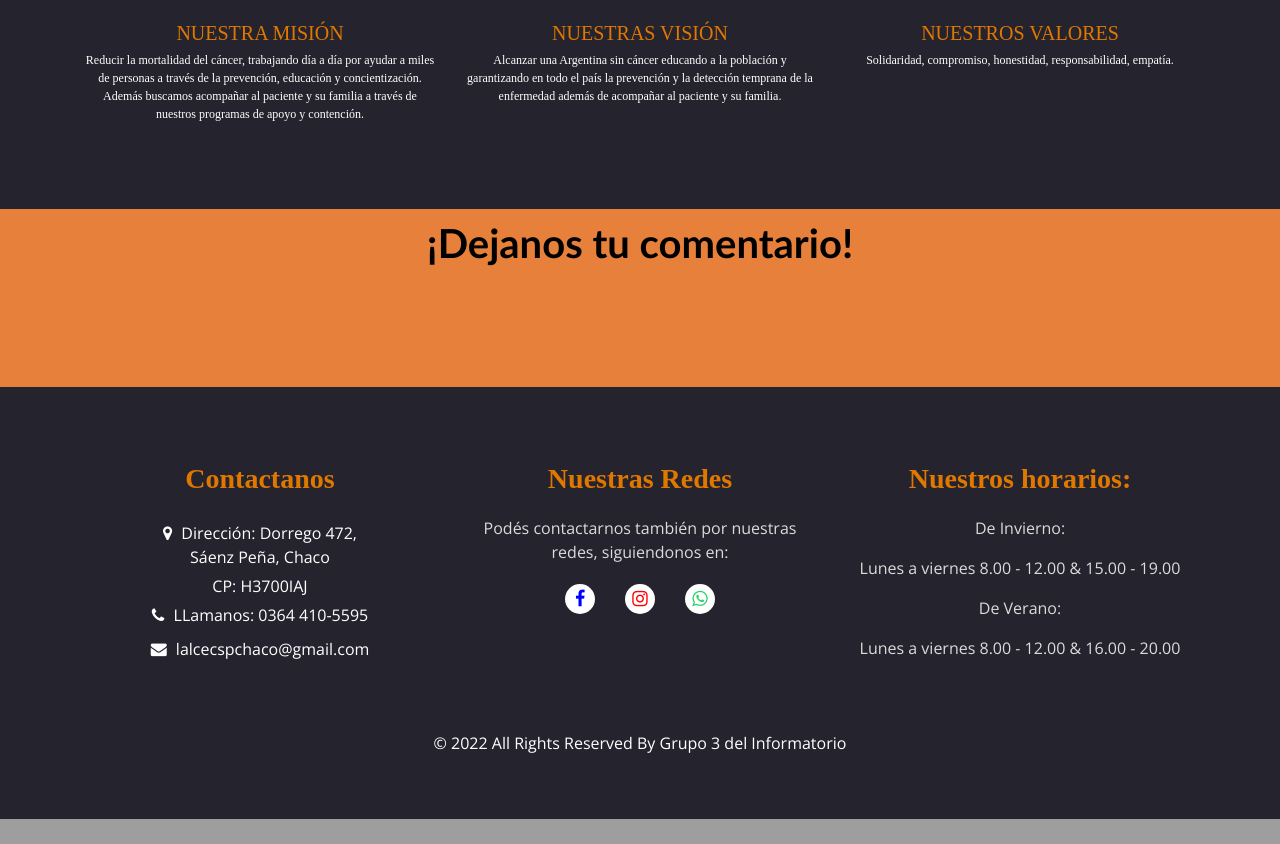
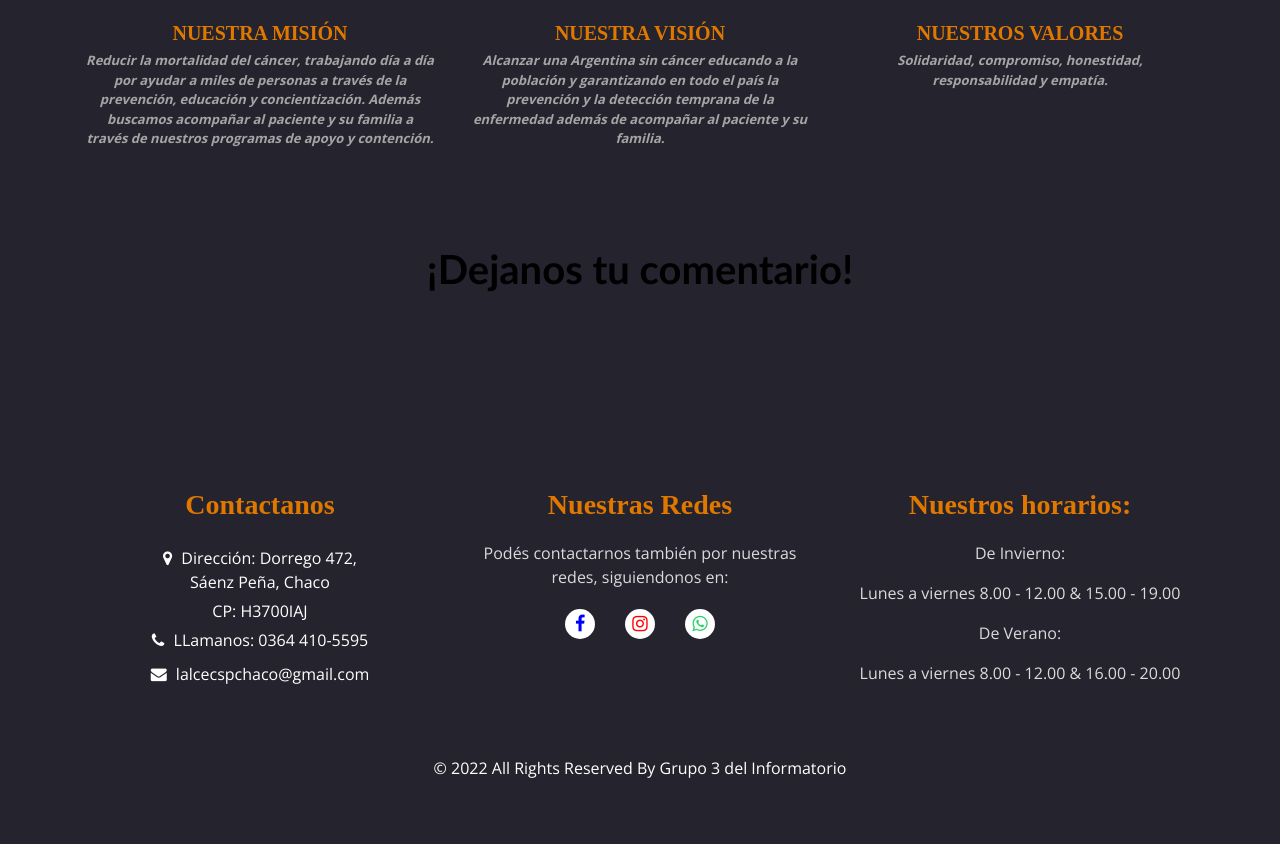
Before and after one commit to santiagonrod/Info22Equipo3, a Django app: page / in a window 1280 px wide. Shown: the part 976-1820 px from the top of the page. Before the commit the page ends 1795 px from the top, so only its background shows below. Run offline with Django 4.2, Linux system fonts and the light colour scheme; parts of the project's set-up code (start-up, migrations or seed data) failed here and were passed over; some libraries are stand-ins or nearby versions.

Commit message:
cambios de estilo, a mi no me impactan pero quiero probarlos

```diff
--- a/source/static/css/style.css
+++ b/source/static/css/style.css
@@ -2,7 +2,7 @@
 body {
   font-family: "Open Sans", sans-serif;
   color: #0c0c0c;
-  background-color:rgb(231, 128, 59);
+  background-color:#24232e;
   overflow-x: hidden;
 }
 
@@ -611,7 +611,7 @@ a:focus {
 }
 
 .food_section .btn-box a:hover {
-  background-color: #e69c00;
+  background-color: #24232e;
 }
 
 .about_section {
@@ -649,7 +649,7 @@ a:focus {
 .about_section .detail-box a {
   display: inline-block;
   padding: 10px 45px;
-  background-color: #ffbe33;
+  background-color: #24232e;
   color: #ffffff;
   border-radius: 45px;
   -webkit-transition: all 0.3s;
@@ -659,7 +659,7 @@ a:focus {
 }
 
 .about_section .detail-box a:hover {
-  background-color: #e69c00;
+  background-color: #24232e;
 }
 
 .book_section {
@@ -770,7 +770,7 @@ a:focus {
 
 .client_section .box .img-box img {
   border-radius: 100%;
-  border: 5px solid #ffbe33;
+  border: 5px solid #24232e;
   position: relative;
 }
 
@@ -781,7 +781,7 @@ a:focus {
   top: 0;
   width: 20px;
   height: 20px;
-  background-color: #ffbe33;
+  background-color: #24232e;
   -webkit-transform: rotate(45deg) translateX(-50%);
           transform: rotate(45deg) translateX(-50%);
 }
@@ -820,7 +820,7 @@ a:focus {
 .client_section .owl-carousel .owl-nav .owl-next {
   width: 45px;
   height: 45px;
-  background-color: #ffbe33;
+  background-color: #494948;
   color: #ffffff;
   outline: none;
   bottom: 0px;
@@ -843,7 +843,7 @@ a:focus {
   border: none;
   height: 50px;
   padding-left: 25px;
-  background-color: transparent;
+  background-color:#24232e;
   border: 1px solid #ccc;
   outline: none;
   color: #000000;
@@ -886,7 +886,7 @@ a:focus {
   text-transform: uppercase;
   display: inline-block;
   padding: 10px 55px;
-  background-color: #ffbe33;
+  background-color: #24232e;
   color: #ffffff;
   border-radius: 0px;
   -webkit-transition: all 0.3s;
@@ -895,7 +895,7 @@ a:focus {
 }
 
 .contact_section .form_container button:hover {
-  background-color: #e69c00;
+  background-color: #24232e;
 }
 
 /* footer section*/
--- a/source/templates/mision.html
+++ b/source/templates/mision.html
@@ -18,10 +18,10 @@
 		 						<div data-testid="linkElement" class="xQ_iF">
 									<img src="https://static.wixstatic.com/media/d06361_d72a9dfc559b41989d4afc6fb8fc3efa~mv2.jpg/v1/fill/w_85,h_85,al_c,q_80,usm_0.66_1.00_0.01,enc_auto/1mision.jpg" fetchpriority="high" style="width: 100px; height: 100px; object-fit: cover;"></br>
 									</img></br>
-										<h1 style="font-size:20px; line-height:1em; text-align:center; color:rgb(224, 120, 0); font-family:'Rockwell">NUESTRA MISIÓN
+										<h1 style="font-size:20px; line-height:1em; text-align:center; color:rgb(224, 120, 0); font-family:Rockwell"><b>NUESTRA MISIÓN</b>
 										</h1>
-											<p style="font-size:12px; text-align:center;color:white; font-family:'Rockwell">
-												Reducir la mortalidad del cáncer, trabajando día a día por ayudar a miles de personas a través de la prevención, educación y concientización. Además buscamos acompañar al paciente y su familia a través de nuestros programas de apoyo y contención.
+										<p style= 'font-size:13px; text-align:center; color:rgb(165, 165, 165); font-family: Modern No.20 '>
+												<b><i>Reducir la mortalidad del cáncer, trabajando día a día por ayudar a miles de personas a través de la prevención, educación y concientización. Además buscamos acompañar al paciente y su familia a través de nuestros programas de apoyo y contención.</i></b>
 											</p>
 								</div>
 		 					</div>
@@ -37,10 +37,10 @@
 		 						<div data-testid="linkElement" class="xQ_iF">
 									<img src="https://static.wixstatic.com/media/d06361_859911276d8d43f389f03918c846d469~mv2.jpg/v1/fill/w_88,h_88,al_c,q_80,usm_0.66_1.00_0.01,enc_auto/2vision.jpg" fetchpriority="high" style="width: 100px; height: 100px; object-fit: cover;"></br>
 									</img></br>
-										<h1 style="font-size:20px; line-height:1em; text-align:center; color:rgb(224, 120, 0); font-family:'Rockwell">NUESTRAS VISIÓN
+										<h1 style="font-size:20px; line-height:1em; text-align:center; color:rgb(224, 120, 0); font-family:'Rockwell"> <b>NUESTRA VISIÓN</b>
 										</h1>
-											<p style="font-size:12px; text-align:center;color:white; font-family:'Rockwell">
-												Alcanzar una Argentina sin cáncer educando a la población y garantizando en todo el país la prevención y la detección temprana de la enfermedad además de acompañar al paciente y su familia.
+											<p style="font-size:13px; text-align:center; color: rgb(165, 165, 165); font-family: Modern No.20">
+												<b><i>Alcanzar una Argentina sin cáncer educando a la población y garantizando en todo el país la prevención y la detección temprana de la enfermedad además de acompañar al paciente y su familia.</i></b>
 											</p>
 								</div>
 		 					</div>
@@ -56,10 +56,10 @@
 		 						<div data-testid="linkElement" class="xQ_iF">
 									<img src="https://static.wixstatic.com/media/d06361_d26ecf4c235d422bb0344510f2befbbb~mv2.jpg/v1/fill/w_88,h_88,al_c,q_80,usm_0.66_1.00_0.01,enc_auto/3valores.jpg" fetchpriority="high" style="width: 100px; height: 100px; object-fit: cover;"></br>
 									</img></br>
-										<h1 style="font-size:20px; line-height:1em; text-align:center; color:rgb(224, 120, 0); font-family:'Rockwell">NUESTROS VALORES
+										<h1 style="font-size:20px; line-height:1em; text-align:center; color:rgb(224, 120, 0); font-family:Rockwell"><b>NUESTROS VALORES</b>
 										</h1>
-											<p style="font-size:12px; text-align:center;color:white; font-family:'Rockwell">
-												Solidaridad, compromiso, honestidad, responsabilidad, empatía.
+											<p style="font-size:13px; text-align:center;color:rgb(165, 165, 165); font-family:Modern No.20 ">
+											<i><b>Solidaridad, compromiso, honestidad, responsabilidad y empatía.	</b></i>
 											</p>
 								</div>
 		 					</div>
```
Also changed, not shown: source/static/images/1mision.png (added).
